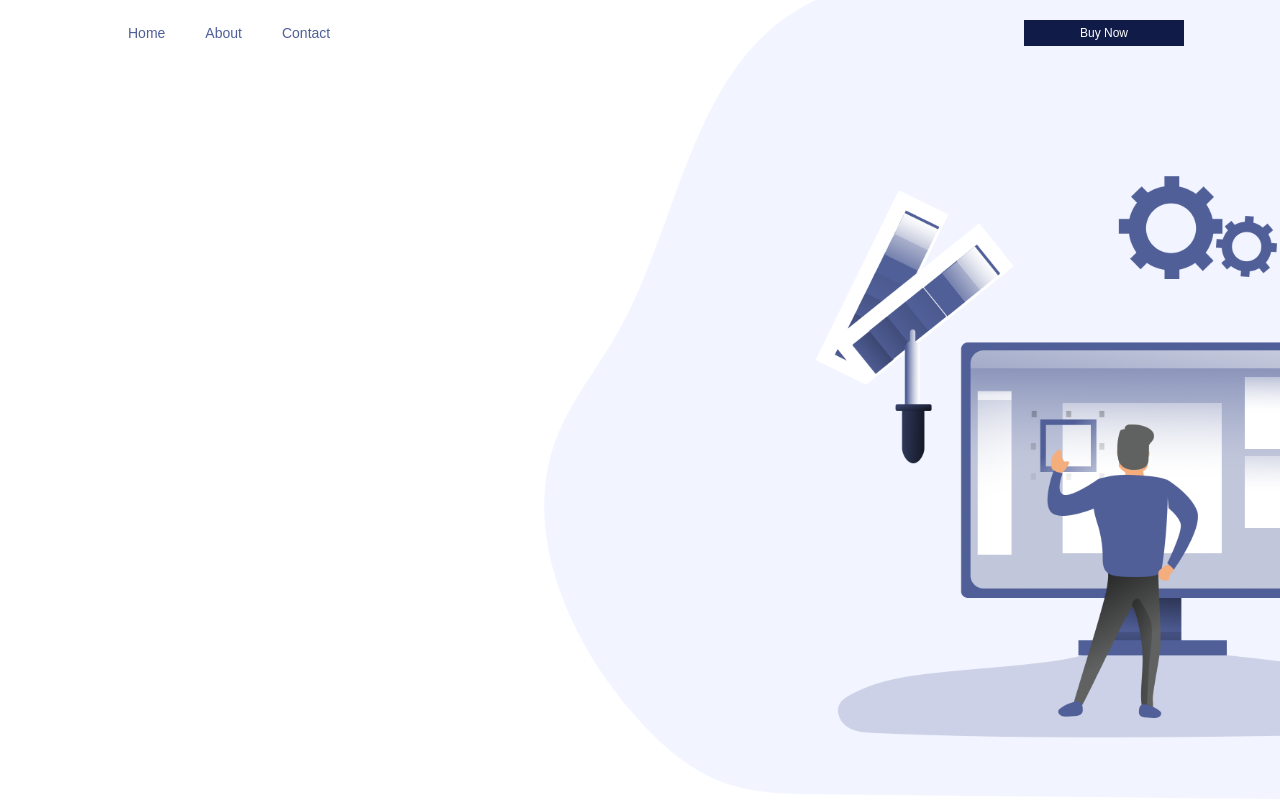
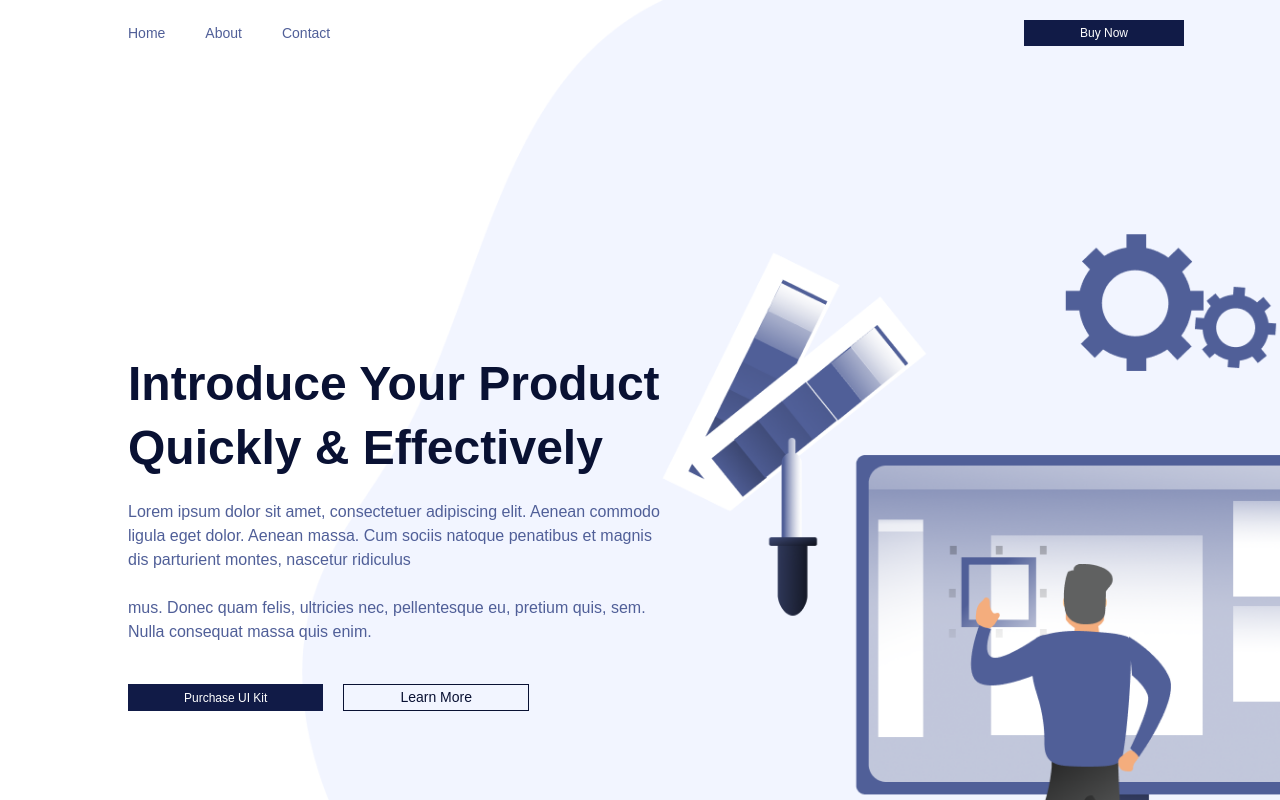
Before and after one commit to hasanimrul/skyline-landing-page, a Next.js app: page / in a window 1280 px wide. Shown: the top 800 px of the page. Built offline with nearby package versions, Linux system fonts and the light colour scheme.

Commit message:
built top hero section

```diff
--- a/src/app/layout.js
+++ b/src/app/layout.js
@@ -1,14 +1,12 @@
-import { Geist, Geist_Mono } from "next/font/google";
-import "./globals.css";
+import "../../styles/globals.css";
+import Header from "@/components/shared/header/Header";
+import Footer from "@/components/shared/footer/Footer";
+import { Roboto } from "next/font/google";
 
-const geistSans = Geist({
-  variable: "--font-geist-sans",
+const roboto = Roboto({
+  weight: "400",
   subsets: ["latin"],
-});
-
-const geistMono = Geist_Mono({
-  variable: "--font-geist-mono",
-  subsets: ["latin"],
+  variable: "--font-roboto",
 });
 
 export const metadata = {
@@ -18,11 +16,11 @@ export const metadata = {
 
 export default function RootLayout({ children }) {
   return (
-    <html lang="en">
-      <body
-        className={`${geistSans.variable} ${geistMono.variable} antialiased`}
-      >
+    <html lang="en" className={roboto.variable}>
+      <body className="font-roboto">
+        <Header />
         {children}
+        <Footer />
       </body>
     </html>
   );
--- a/src/app/page.js
+++ b/src/app/page.js
@@ -1,14 +1,11 @@
 import TopHero from "@/components/sections/TopHero";
 import Footer from "@/components/shared/footer/Footer";
 import Header from "@/components/shared/header/Header";
-import Image from "next/image";
 
 export default function Home() {
   return (
     <>
-      <Header />
       <TopHero />
-      <Footer />
     </>
   );
 }
--- /dev/null
+++ b/src/components/elements/buttons/PrimaryBtn.jsx
@@ -0,0 +1,13 @@
+import React from "react";
+
+const PrimaryBtn = ({ btnText }) => {
+  return (
+    <>
+      <button className="text-white text-[12px] bg-[#111B47] px-14 py-1">
+        {btnText}
+      </button>
+    </>
+  );
+};
+
+export default PrimaryBtn;
--- /dev/null
+++ b/src/components/elements/buttons/SecondaryBtn.jsx
@@ -0,0 +1,13 @@
+import React from 'react';
+
+const SecondaryBtn = ({btnText}) => {
+    return (
+        <>
+        <button className="border border-[#091133] text-[#091133] text-[14px] bg-transparent px-14 py-0.5">
+          {btnText}
+        </button>
+      </>
+    );
+};
+
+export default SecondaryBtn;
--- a/src/components/sections/TopHero.jsx
+++ b/src/components/sections/TopHero.jsx
@@ -1,11 +1,34 @@
-import React from 'react';
+import React from "react";
+import PrimaryBtn from "../elements/buttons/PrimaryBtn";
+import SecondaryBtn from "../elements/buttons/SecondaryBtn";
 
 const TopHero = () => {
-    return (
-        <div style={{backgroundImage: "url('/assets/images/hero-bg.png')", backgroundSize: "contain", backgroundPosition: "right", backgroundRepeat: "no-repeat"}} className="  h-screen flex items-center">
+  return (
+    <div
+      style={{
+        backgroundImage: "url('/assets/images/hero-bg.png')",
+        backgroundSize: "contain",
+        backgroundPosition: "right",
+        backgroundRepeat: "no-repeat",
+      }}
+      className=" py-[22rem] flex items-center"
+    >
+      <div className="boxed-content flex flex-col items-start gap-5">
+        <h1 className="text-5xl font-bold text-[#091133] leading-16">
+        Introduce Your Product <br /> Quickly & Effectively
+        </h1>
+        <p className="text-[#505F98] max-w-[60ch]">
+        Lorem ipsum dolor sit amet, consectetuer adipiscing elit. Aenean commodo ligula eget dolor. Aenean massa. Cum sociis natoque penatibus et magnis dis parturient montes, nascetur ridiculus <br /> <br />
+        mus. Donec quam felis, ultricies nec, pellentesque eu, pretium quis, sem. Nulla consequat massa quis enim.
+        </p>
+        <div className="flex gap-5 mt-5">
 
+        <PrimaryBtn btnText={"Purchase UI Kit"} />
+        <SecondaryBtn btnText={"Learn More"} />
         </div>
-    );
+      </div>
+    </div>
+  );
 };
 
 export default TopHero;
--- a/src/components/shared/footer/Footer.jsx
+++ b/src/components/shared/footer/Footer.jsx
@@ -10,7 +10,7 @@ const Footer = () => {
     ];
   return (
     <div className="bg-[#E7ECFF] py-10">
-      <div className="ps-32 pr-24">
+      <div className="boxed-content">
         <div className="flex justify-between items-center">
           <p className="text-[#939EA4] text-[14px]">©2023 Yourcompany</p>
 
--- a/src/components/shared/header/Header.jsx
+++ b/src/components/shared/header/Header.jsx
@@ -1,8 +1,10 @@
+"use client"
+import PrimaryBtn from "@/components/elements/buttons/PrimaryBtn";
 import React from "react";
 
 const Header = () => {
   return (
-    <div className="flex justify-between items-center pl-32 pr-24 absolute left-0 right-0 top-5">
+    <div className="flex justify-between items-center boxed-content absolute left-0 right-0 top-5">
       <ul className="flex gap-10 text-[14px] text-[#505F98]">
         <li>
           <a href="/">Home</a>
@@ -14,9 +16,7 @@ const Header = () => {
           <a href="/">Contact</a>
         </li>
       </ul>
-      <button className="text-white text-[12px] bg-[#111B47] px-14 py-1">
-        Buy Now
-      </button>
+      <PrimaryBtn btnText={"Buy Now"} />
     </div>
   );
 };
--- a/src/app/globals.css
+++ b/styles/globals.css
@@ -22,3 +22,8 @@ body {
   background: var(--background); */
   font-family: Arial, Helvetica, sans-serif;
 }
+
+.boxed-content {
+  padding-left: 8rem;
+  padding-right: 6rem;
+}
```
